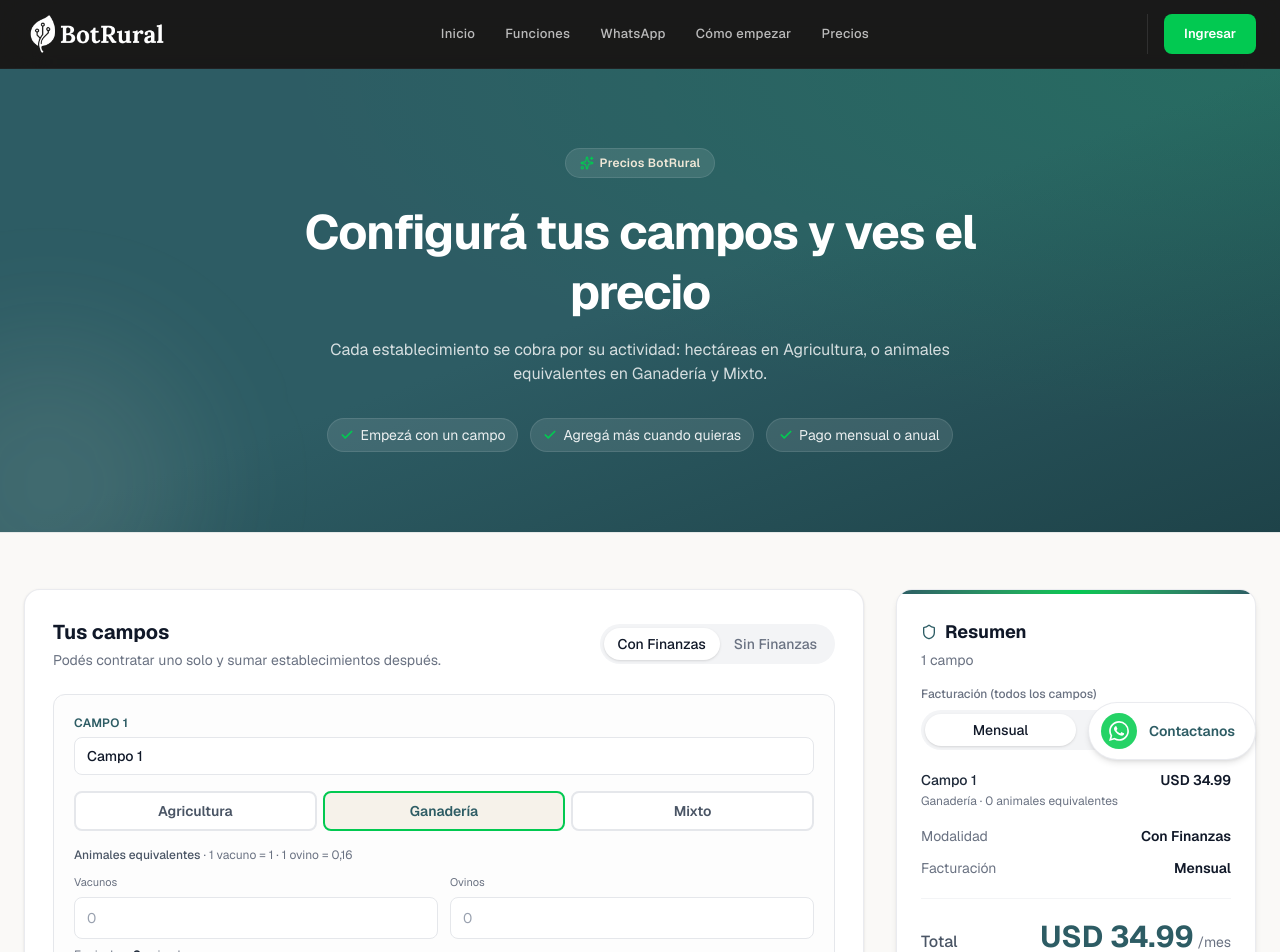
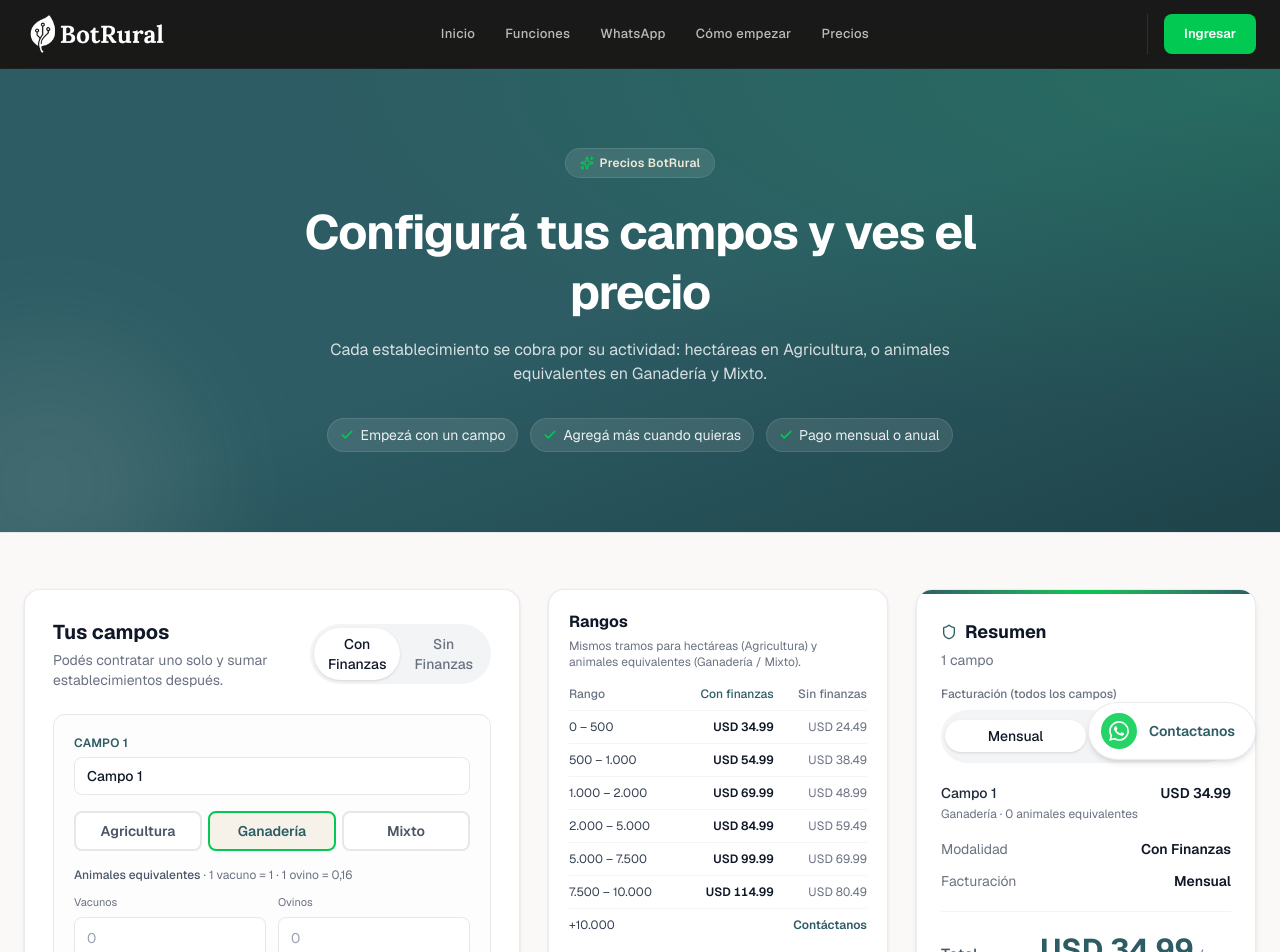
Before and after one commit to talalandig/landingbotrural, a Next.js app: page /pricing in a window 1280 px wide. Shown: the top 952 px of the page. Built offline with nearby package versions, Linux system fonts and the light colour scheme.

Commit message:
Precios: tabla de rangos al lado del resumen

```diff
--- a/app/pricing/page.tsx
+++ b/app/pricing/page.tsx
@@ -24,13 +24,13 @@ type PrecioCampo =
 const OVINO_EQ = 0.16
 const WHATSAPP_NUMBER = '59899465242'
 
-const BANDS: { max: number; con: number; sin: number; labelHa: string; labelAn: string }[] = [
-  { max: 500, con: 34.99, sin: 24.49, labelHa: '0 – 500 ha', labelAn: '0 – 500 animales' },
-  { max: 1000, con: 54.99, sin: 38.49, labelHa: '500 – 1.000 ha', labelAn: '500 – 1.000 animales' },
-  { max: 2000, con: 69.99, sin: 48.99, labelHa: '1.000 – 2.000 ha', labelAn: '1.000 – 2.000 animales' },
-  { max: 5000, con: 84.99, sin: 59.49, labelHa: '2.000 – 5.000 ha', labelAn: '2.000 – 5.000 animales' },
-  { max: 7500, con: 99.99, sin: 69.99, labelHa: '5.000 – 7.500 ha', labelAn: '5.000 – 7.500 animales' },
-  { max: 10000, con: 114.99, sin: 80.49, labelHa: '7.500 – 10.000 ha', labelAn: '7.500 – 10.000 animales' },
+const BANDS: { max: number; con: number; sin: number; rango: string; labelHa: string; labelAn: string }[] = [
+  { max: 500, con: 34.99, sin: 24.49, rango: '0 – 500', labelHa: '0 – 500 ha', labelAn: '0 – 500 animales' },
+  { max: 1000, con: 54.99, sin: 38.49, rango: '500 – 1.000', labelHa: '500 – 1.000 ha', labelAn: '500 – 1.000 animales' },
+  { max: 2000, con: 69.99, sin: 48.99, rango: '1.000 – 2.000', labelHa: '1.000 – 2.000 ha', labelAn: '1.000 – 2.000 animales' },
+  { max: 5000, con: 84.99, sin: 59.49, rango: '2.000 – 5.000', labelHa: '2.000 – 5.000 ha', labelAn: '2.000 – 5.000 animales' },
+  { max: 7500, con: 99.99, sin: 69.99, rango: '5.000 – 7.500', labelHa: '5.000 – 7.500 ha', labelAn: '5.000 – 7.500 animales' },
+  { max: 10000, con: 114.99, sin: 80.49, rango: '7.500 – 10.000', labelHa: '7.500 – 10.000 ha', labelAn: '7.500 – 10.000 animales' },
 ]
 
 const INCLUDED_BASE = [
@@ -199,8 +199,8 @@ export default function PricingPage() {
         </div>
       </section>
 
-      <div className="max-w-7xl mx-auto px-4 md:px-6 py-10 md:py-14 grid lg:grid-cols-[1fr_360px] gap-6 lg:gap-8">
-        <div className="space-y-5">
+      <div className="max-w-[1400px] mx-auto px-4 md:px-6 py-10 md:py-14 grid grid-cols-1 xl:grid-cols-[minmax(0,1.15fr)_minmax(280px,340px)_340px] gap-6 lg:gap-7">
+        <div className="space-y-5 min-w-0">
           <div className="bg-white rounded-2xl shadow-sm border border-gray-200/80 p-5 md:p-7">
             <div className="flex flex-col sm:flex-row sm:items-center sm:justify-between gap-4 mb-6">
               <div>
@@ -402,7 +402,70 @@ export default function PricingPage() {
           </div>
         </div>
 
-        <div className="lg:sticky lg:top-24 self-start">
+        <div className="xl:sticky xl:top-24 self-start space-y-4">
+          <div className="bg-white rounded-2xl shadow-sm border border-gray-200/80 p-5">
+            <h3 className="font-bold text-gray-900">Rangos</h3>
+            <p className="text-xs text-gray-500 mt-1 mb-4">
+              Mismos tramos para hectáreas (Agricultura) y animales equivalentes (Ganadería / Mixto).
+            </p>
+
+            <div className="overflow-x-auto">
+              <table className="w-full text-xs">
+                <thead>
+                  <tr className="text-left text-gray-500">
+                    <th className="font-medium pb-2 pr-2">Rango</th>
+                    <th
+                      className={`font-medium pb-2 pr-2 text-right ${
+                        modalidad === 'con' ? 'text-[#2D5C64]' : ''
+                      }`}
+                    >
+                      Con finanzas
+                    </th>
+                    <th
+                      className={`font-medium pb-2 text-right ${
+                        modalidad === 'sin' ? 'text-[#2D5C64]' : ''
+                      }`}
+                    >
+                      Sin finanzas
+                    </th>
+                  </tr>
+                </thead>
+                <tbody>
+                  {BANDS.map((b) => (
+                    <tr key={b.max} className="border-t border-gray-100">
+                      <td className="py-2 pr-2 text-gray-700 whitespace-nowrap">{b.rango}</td>
+                      <td
+                        className={`py-2 pr-2 text-right tabular-nums ${
+                          modalidad === 'con' ? 'font-semibold text-gray-900' : 'text-gray-500'
+                        }`}
+                      >
+                        USD {fmtUsd(b.con)}
+                      </td>
+                      <td
+                        className={`py-2 text-right tabular-nums ${
+                          modalidad === 'sin' ? 'font-semibold text-gray-900' : 'text-gray-500'
+                        }`}
+                      >
+                        USD {fmtUsd(b.sin)}
+                      </td>
+                    </tr>
+                  ))}
+                  <tr className="border-t border-gray-100">
+                    <td className="py-2 pr-2 text-gray-700 whitespace-nowrap">+10.000</td>
+                    <td colSpan={2} className="py-2 text-right font-semibold text-[#2D5C64]">
+                      Contáctanos
+                    </td>
+                  </tr>
+                </tbody>
+              </table>
+            </div>
+            <p className="text-[11px] text-gray-400 mt-3 leading-relaxed">
+              Precios por campo, por mes. El anual aplica 2 meses gratis sobre el total.
+            </p>
+          </div>
+        </div>
+
+        <div className="xl:sticky xl:top-24 self-start">
           <div className="bg-white rounded-2xl shadow-md border border-gray-200/80 overflow-hidden">
             <div className="h-1 bg-gradient-to-r from-[#2D5C64] via-[#02C951] to-[#2D5C64]" />
             <div className="p-6">
```
